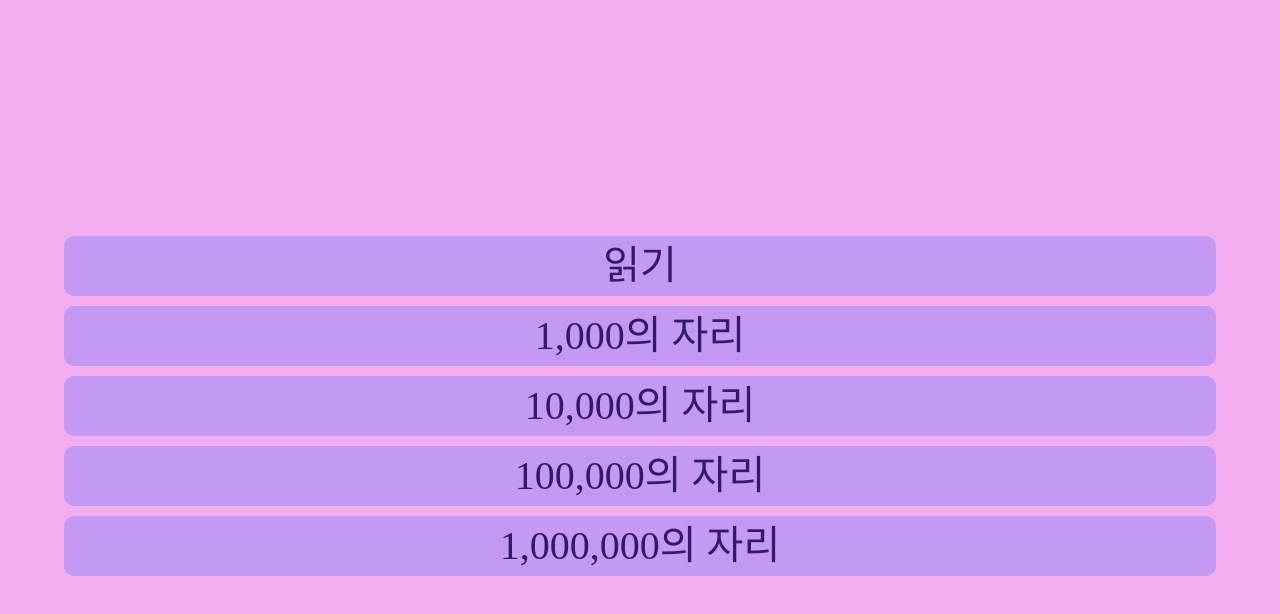
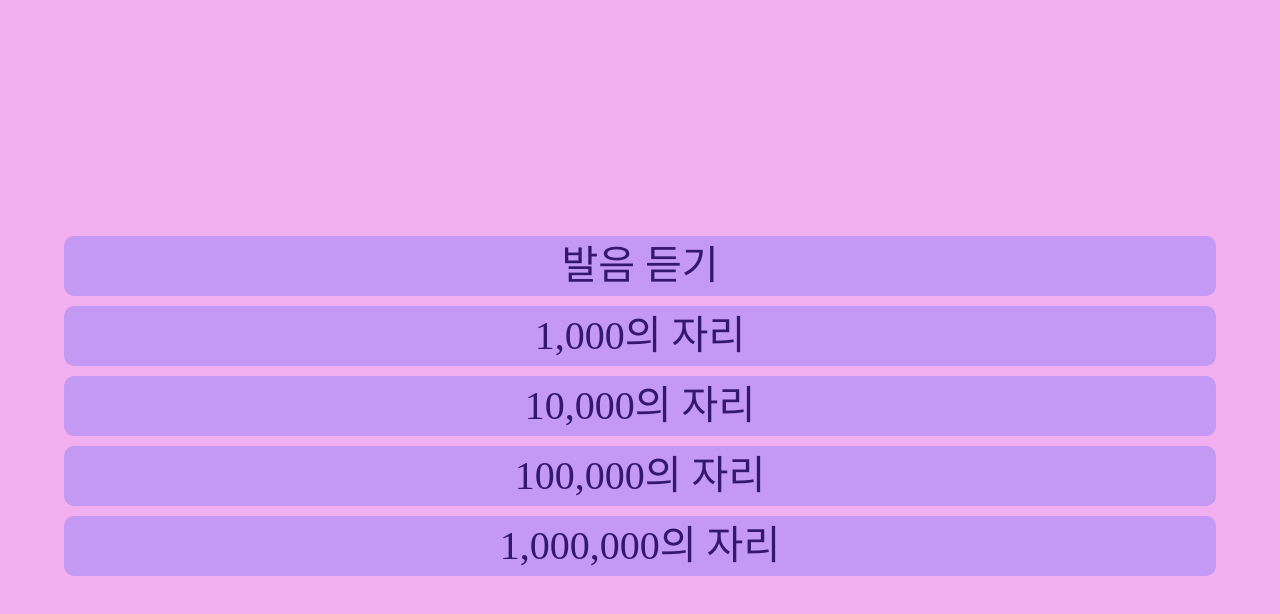
Before and after one commit to Sang-minKIM/random-number, a website built with Vite: page index.html in a window 1280 px wide. Shown: the part 154-768 px from the top of the page. Built offline with nearby package versions, Linux system fonts and the light colour scheme.

Commit message:
fix: 읽기를 발음 듣기로 텍스트 변경

```diff
--- a/index.html
+++ b/index.html
@@ -10,7 +10,7 @@
         <div class="container">
             <h1 class="num">아래 버튼을 눌러보세요</h1>
             <div class="btns">
-                <button onclick="readOutLoud()">읽기</button>
+                <button onclick="readOutLoud()">발음 듣기</button>
                 <button onclick="onClick(1000)">1,000의 자리</button>
                 <button onclick="onClick(10000)">10,000의 자리</button>
                 <button onclick="onClick(100000)">100,000의 자리</button>
```
